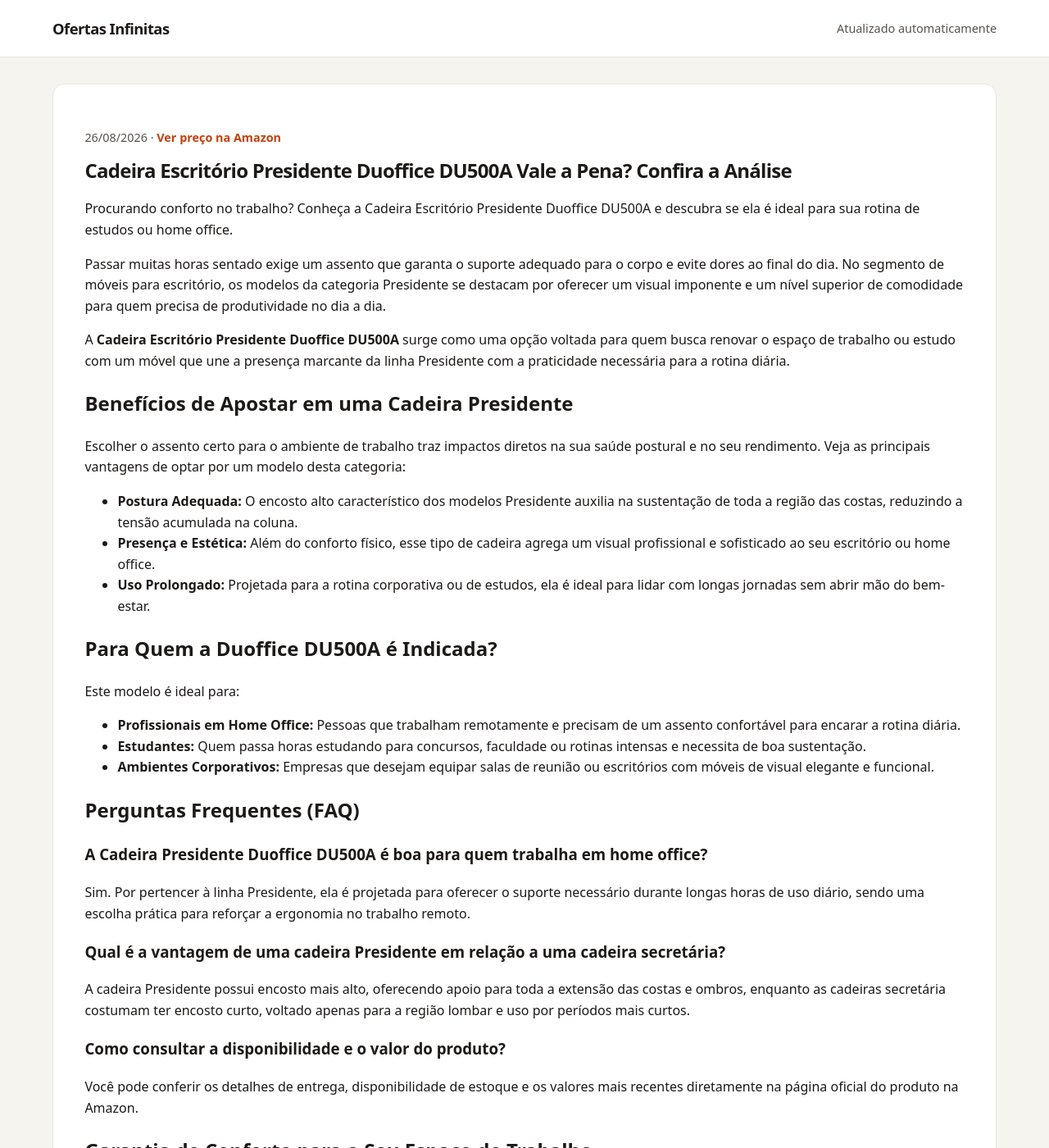
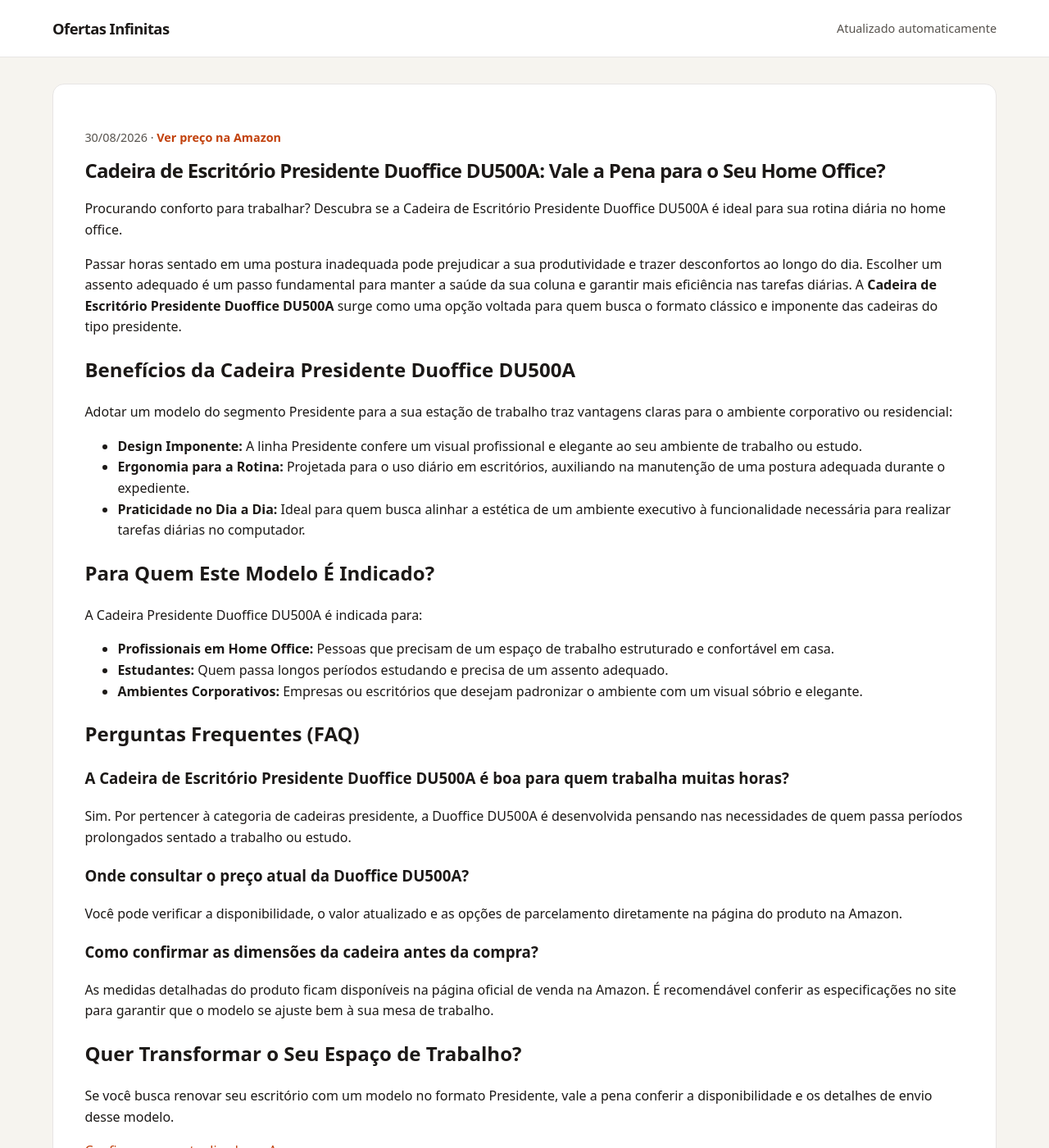
Before and after one commit to Monuver/afiliado, a Jekyll site: the page built from _posts/2026-08-19-cadeira-escritorio-presidente-duoffice-du500a-b09vnbcfdj.md, in a window 1280 px wide and 1400 px high. Shown: the whole window at 82% size. Built offline with Jekyll 4.4.1, drawn with Linux system fonts in a browser that asks for light colours; some of the changed text lies outside the part shown.

Commit message:
chore: novas ofertas geradas automaticamente

```diff
--- a/_posts/2026-08-19-cadeira-escritorio-presidente-duoffice-du500a-b09vnbcfdj.md
+++ b/_posts/2026-08-19-cadeira-escritorio-presidente-duoffice-du500a-b09vnbcfdj.md
@@ -1,8 +1,8 @@
 ---
 layout: post
-title: Cadeira Escritório Presidente Duoffice DU500A Vale a Pena? Confira a Análise
-description: Procurando conforto no trabalho? Conheça a Cadeira Escritório Presidente Duoffice DU500A e descubra se ela é ideal para sua rotina de estudos ou home...
-date: 2026-08-26 05:44:39 -0300
+title: 'Cadeira de Escritório Presidente Duoffice DU500A: Vale a Pena para o Seu Home Office?'
+description: Procurando conforto para trabalhar? Descubra se a Cadeira de Escritório Presidente Duoffice DU500A é ideal para sua rotina diária no home office.
+date: 2026-08-30 10:38:35 -0300
 categories:
 - ofertas
 image: ''
@@ -10,43 +10,41 @@ preco: Ver preço na Amazon
 affiliate_url: https://amzn.to/4xiBzBl
 ---
 
-# Cadeira Escritório Presidente Duoffice DU500A Vale a Pena? Confira a Análise
+# Cadeira de Escritório Presidente Duoffice DU500A: Vale a Pena para o Seu Home Office?
 
-Procurando conforto no trabalho? Conheça a Cadeira Escritório Presidente Duoffice DU500A e descubra se ela é ideal para sua rotina de estudos ou home office.
+Procurando conforto para trabalhar? Descubra se a Cadeira de Escritório Presidente Duoffice DU500A é ideal para sua rotina diária no home office.
 
-Passar muitas horas sentado exige um assento que garanta o suporte adequado para o corpo e evite dores ao final do dia. No segmento de móveis para escritório, os modelos da categoria Presidente se destacam por oferecer um visual imponente e um nível superior de comodidade para quem precisa de produtividade no dia a dia.
+Passar horas sentado em uma postura inadequada pode prejudicar a sua produtividade e trazer desconfortos ao longo do dia. Escolher um assento adequado é um passo fundamental para manter a saúde da sua coluna e garantir mais eficiência nas tarefas diárias. A **Cadeira de Escritório Presidente Duoffice DU500A** surge como uma opção voltada para quem busca o formato clássico e imponente das cadeiras do tipo presidente.
 
-A **Cadeira Escritório Presidente Duoffice DU500A** surge como uma opção voltada para quem busca renovar o espaço de trabalho ou estudo com um móvel que une a presença marcante da linha Presidente com a praticidade necessária para a rotina diária.
+## Benefícios da Cadeira Presidente Duoffice DU500A
 
-## Benefícios de Apostar em uma Cadeira Presidente
+Adotar um modelo do segmento Presidente para a sua estação de trabalho traz vantagens claras para o ambiente corporativo ou residencial:
 
-Escolher o assento certo para o ambiente de trabalho traz impactos diretos na sua saúde postural e no seu rendimento. Veja as principais vantagens de optar por um modelo desta categoria:
+* **Design Imponente:** A linha Presidente confere um visual profissional e elegante ao seu ambiente de trabalho ou estudo.
+* **Ergonomia para a Rotina:** Projetada para o uso diário em escritórios, auxiliando na manutenção de uma postura adequada durante o expediente.
+* **Praticidade no Dia a Dia:** Ideal para quem busca alinhar a estética de um ambiente executivo à funcionalidade necessária para realizar tarefas diárias no computador.
 
-* **Postura Adequada:** O encosto alto característico dos modelos Presidente auxilia na sustentação de toda a região das costas, reduzindo a tensão acumulada na coluna.
-* **Presença e Estética:** Além do conforto físico, esse tipo de cadeira agrega um visual profissional e sofisticado ao seu escritório ou home office.
-* **Uso Prolongado:** Projetada para a rotina corporativa ou de estudos, ela é ideal para lidar com longas jornadas sem abrir mão do bem-estar.
+## Para Quem Este Modelo É Indicado?
 
-## Para Quem a Duoffice DU500A é Indicada?
+A Cadeira Presidente Duoffice DU500A é indicada para:
 
-Este modelo é ideal para:
-
-* **Profissionais em Home Office:** Pessoas que trabalham remotamente e precisam de um assento confortável para encarar a rotina diária.
-* **Estudantes:** Quem passa horas estudando para concursos, faculdade ou rotinas intensas e necessita de boa sustentação.
-* **Ambientes Corporativos:** Empresas que desejam equipar salas de reunião ou escritórios com móveis de visual elegante e funcional.
+* **Profissionais em Home Office:** Pessoas que precisam de um espaço de trabalho estruturado e confortável em casa.
+* **Estudantes:** Quem passa longos períodos estudando e precisa de um assento adequado.
+* **Ambientes Corporativos:** Empresas ou escritórios que desejam padronizar o ambiente com um visual sóbrio e elegante.
 
 ## Perguntas Frequentes (FAQ)
 
-### A Cadeira Presidente Duoffice DU500A é boa para quem trabalha em home office?
-Sim. Por pertencer à linha Presidente, ela é projetada para oferecer o suporte necessário durante longas horas de uso diário, sendo uma escolha prática para reforçar a ergonomia no trabalho remoto.
+### A Cadeira de Escritório Presidente Duoffice DU500A é boa para quem trabalha muitas horas?
+Sim. Por pertencer à categoria de cadeiras presidente, a Duoffice DU500A é desenvolvida pensando nas necessidades de quem passa períodos prolongados sentado a trabalho ou estudo.
 
-### Qual é a vantagem de uma cadeira Presidente em relação a uma cadeira secretária?
-A cadeira Presidente possui encosto mais alto, oferecendo apoio para toda a extensão das costas e ombros, enquanto as cadeiras secretária costumam ter encosto curto, voltado apenas para a região lombar e uso por períodos mais curtos.
+### Onde consultar o preço atual da Duoffice DU500A?
+Você pode verificar a disponibilidade, o valor atualizado e as opções de parcelamento diretamente na página do produto na Amazon.
 
-### Como consultar a disponibilidade e o valor do produto?
-Você pode conferir os detalhes de entrega, disponibilidade de estoque e os valores mais recentes diretamente na página oficial do produto na Amazon.
+### Como confirmar as dimensões da cadeira antes da compra?
+As medidas detalhadas do produto ficam disponíveis na página oficial de venda na Amazon. É recomendável conferir as especificações no site para garantir que o modelo se ajuste bem à sua mesa de trabalho.
 
-## Garantia de Conforto para o Seu Espaço de Trabalho
+## Quer Transformar o Seu Espaço de Trabalho?
 
-Se você busca melhorar a sua postura e transformar o visual do seu escritório com uma opção da linha Presidente, vale a pena conferir a oferta atual deste modelo.
+Se você busca renovar seu escritório com um modelo no formato Presidente, vale a pena conferir a disponibilidade e os detalhes de envio desse modelo.
 
 [Confira o preço atualizado na Amazon](https://amzn.to/4xiBzBl)
```
Also changed, not shown: _posts/2026-08-18-cafeteira-italiana-expresso-aluminio-xicaras-b08b79hyvc.md (+23 -25 lines), _posts/2026-08-19-flexiveis-cotonete-bastonetes-bellacotton-150unidades-b0cx9wkp1b.md (+22 -23 lines), _posts/2026-08-19-shampoo-clorexidina-seborreia-queda-500ml-b09l9qkmd1.md (+32 -19 lines).
